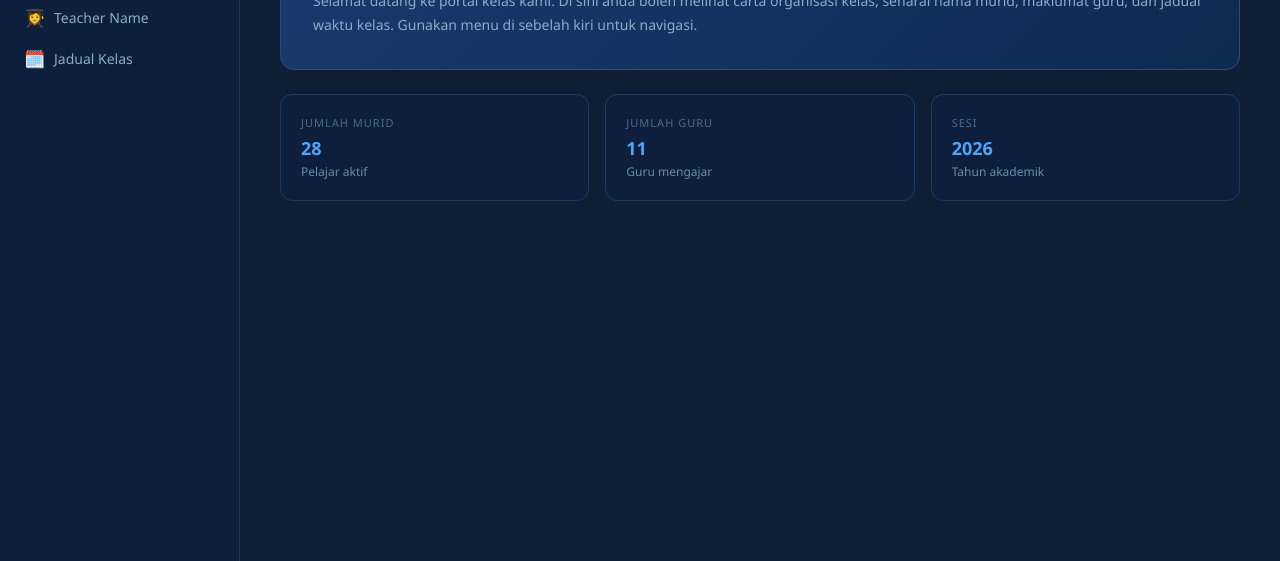
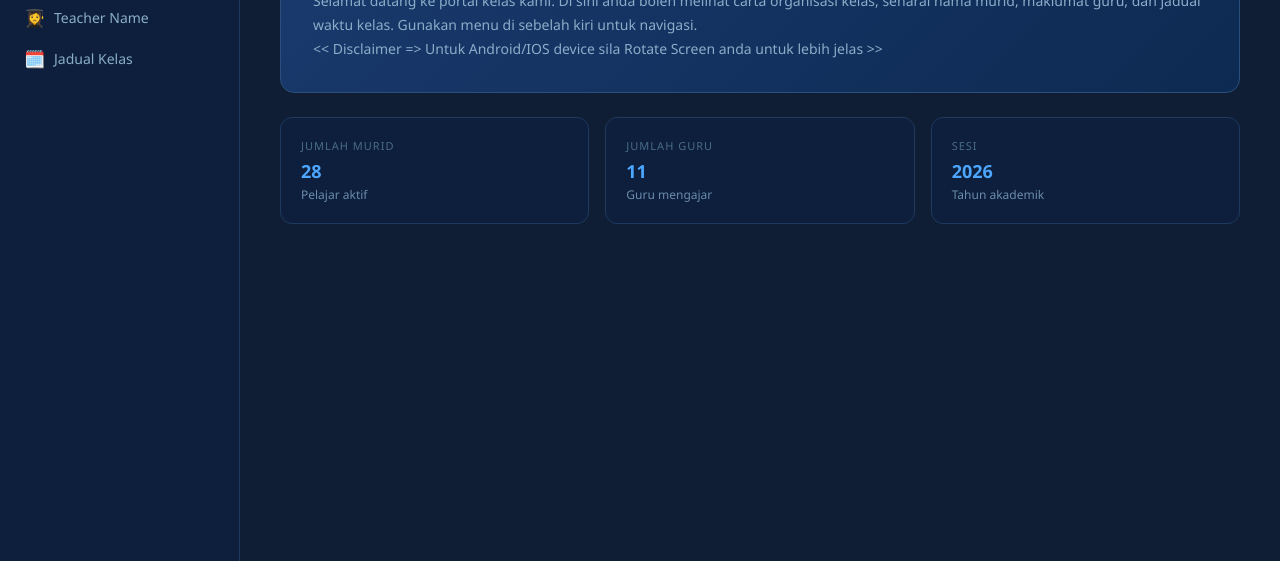
Before and after one commit to syahiran-game/2-Cempaka, a plain HTML site: page index.html in a window 1280 px wide. Shown: the part 239-800 px from the top of the page. Drawn offline with Linux system fonts and the light colour scheme.

Commit message:
Add files via upload

```diff
--- a/index.html
+++ b/index.html
@@ -560,6 +560,7 @@
     <div class="welcome-card">
       <h2> 2 Cempaka </h2>
       <p>Selamat datang ke portal kelas kami. Di sini anda boleh melihat carta organisasi kelas, senarai nama murid, maklumat guru, dan jadual waktu kelas. Gunakan menu di sebelah kiri untuk navigasi.</p>
+      <p> << Disclaimer => Untuk Android/IOS device sila Rotate Screen anda untuk lebih jelas >> </p>
     </div>
     <div class="info-grid">
       <div class="info-card">
```
